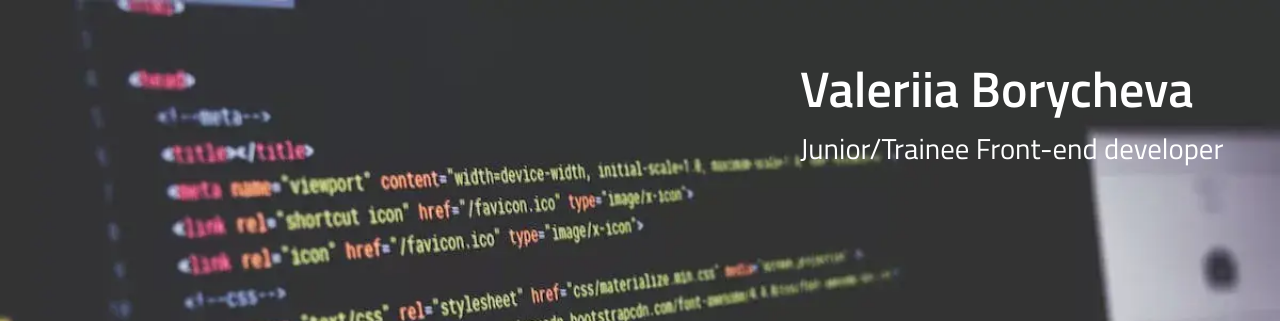
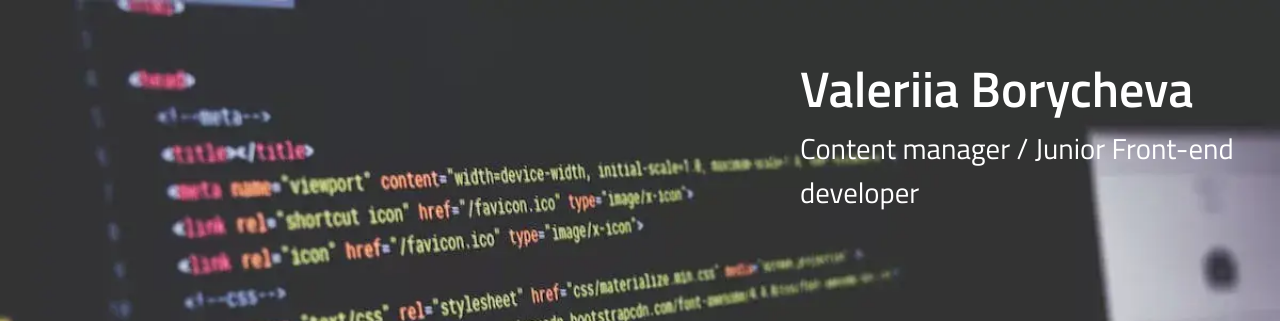
Before and after one commit to valeriia4/cv-borycheva, a plain HTML site: page index.html in a window 1280 px wide. Shown: the top 321 px of the page. Drawn offline with nearby package versions, Linux system fonts and the light colour scheme.

Commit message:
Update index.html

```diff
--- a/index.html
+++ b/index.html
@@ -21,7 +21,7 @@
         <div class="container ba-header__container">
             <div class="ba-header-info">
                 <h1 class="ba-header__name">Valeriia Borycheva</h1>
-                <h2 class="ba-header__position">Junior/Trainee Front-end developer</h2>
+                <h2 class="ba-header__position">Content manager / Junior Front-end developer</h2>
                 <a href="https://drive.google.com/file/d/1E6wlUvaKceegki_LYl2IfOEajO3PMYp3/view?usp=sharing" class="ba-header__link" target="_blank">Download my CV in PDF <i class="fa fa-arrow-circle-down"></i></a>
             </div>
         </div>
```
